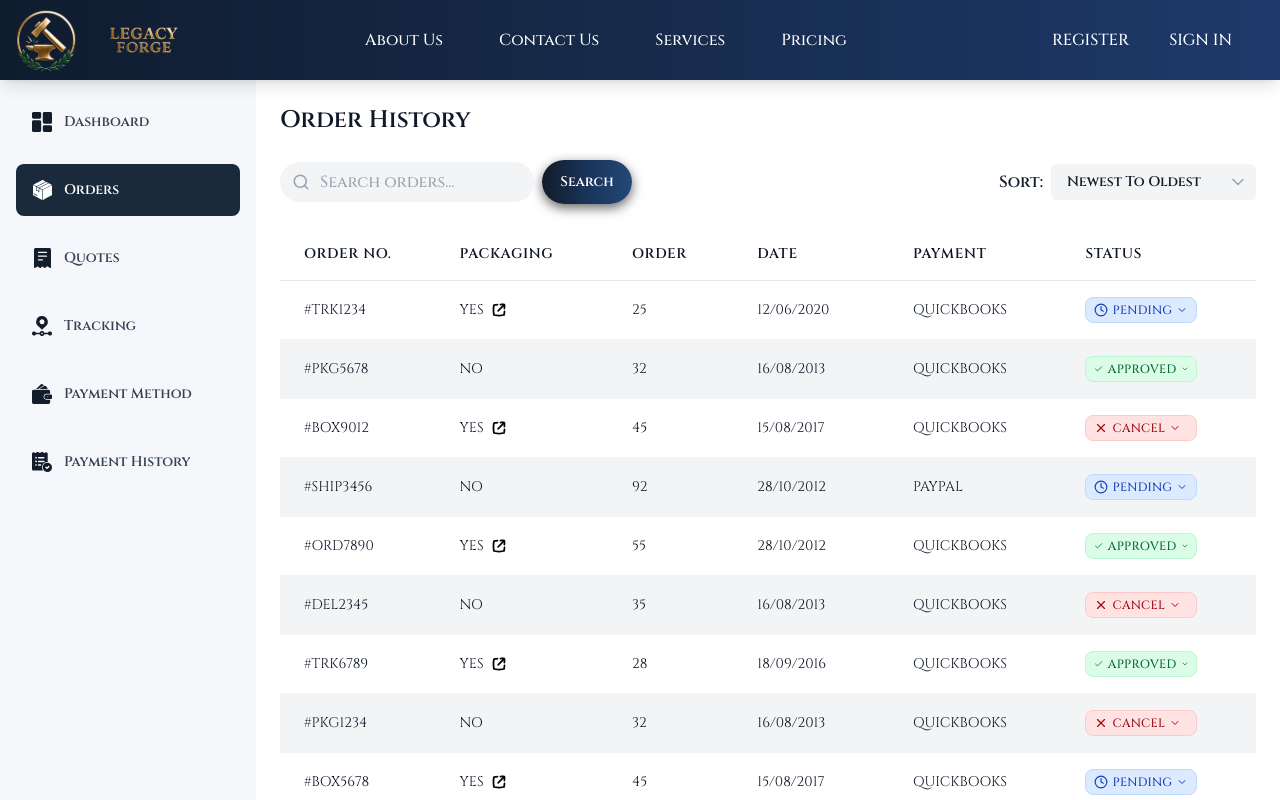
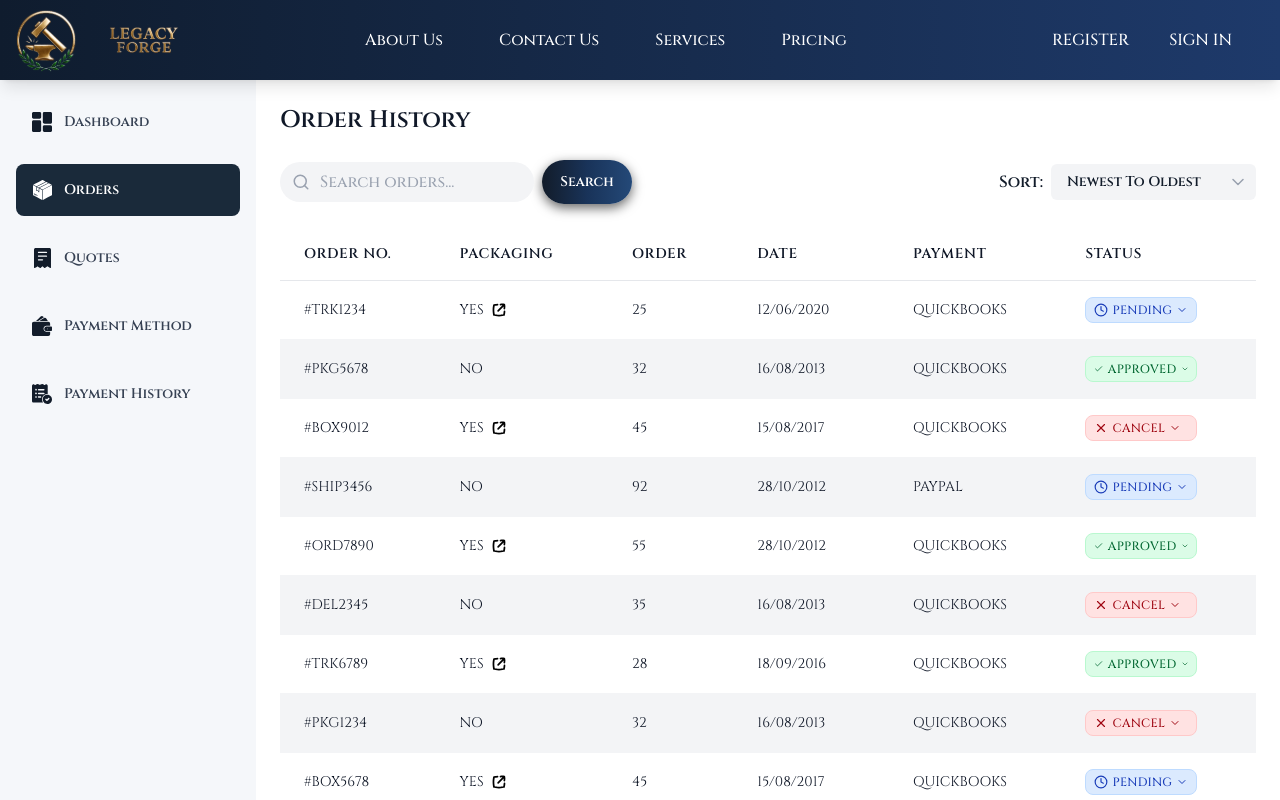
Before and after one commit to walkabout-collection/3d-coin-frontend, a Next.js app: page /admin/orders in a window 1280 px wide. Shown: the top 800 px of the page. Built offline with nearby package versions, Linux system fonts and the light colour scheme.

Commit message:
fix: remove tracking route in admin layout

```diff
--- a/app/admin/tracking/page.tsx
+++ /dev/null
@@ -1,17 +0,0 @@
-import { adminRoutes } from "@/src/constants/routes";
-import { Metadata } from "next";
-
-export const metadata: Metadata = {
-  title: adminRoutes.TRACKING.metaTitle,
-  description: adminRoutes.TRACKING.description,
-  openGraph: {
-    title: adminRoutes.TRACKING.metaTitle,
-    description: adminRoutes.TRACKING.description,
-    url: adminRoutes.TRACKING.path,
-  },
-  alternates: {
-    canonical: adminRoutes.TRACKING.path,
-  },
-};
-
-export { default } from "@/src/containers/admin/tracking";
--- a/src/containers/admin/dashboard/data.ts
+++ b/src/containers/admin/dashboard/data.ts
@@ -15,11 +15,6 @@ export const sidebarItems: SidebarItem[] = [
     name: "Quotes",
     href: "/admin/quotes",
     icon: "/images/dashboard/quotes.svg"
-  },
-  {
-    name: "Tracking",
-    href: "/admin/tracking",
-    icon: "/images/dashboard/tracking.svg"
   },
   {
     name: "Payment Method",
```
